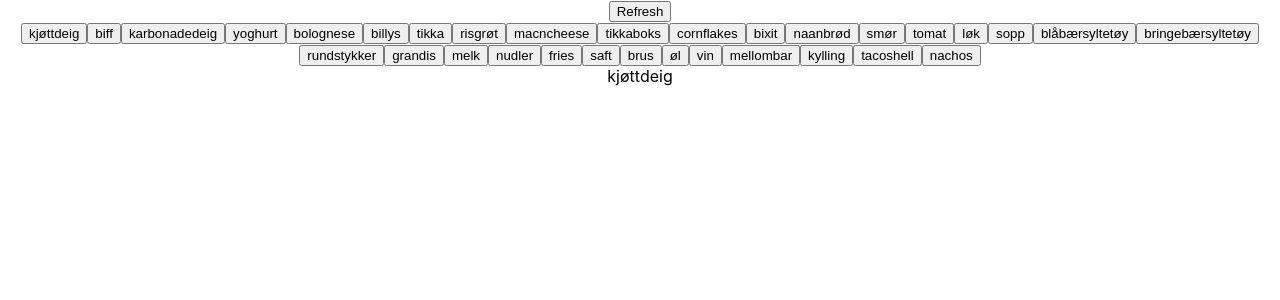
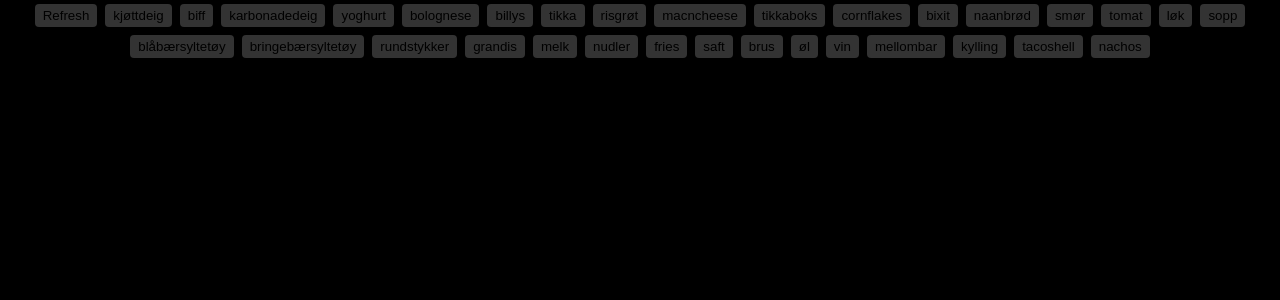
Before and after one commit to niklasmh/rpi-touch-gui, a React (Create React App) app: page / in a window 1280 px wide. Both pictures are taken after a click on the button "kjøttdeig". Shown: the top 300 px of the page. Built offline with nearby package versions, Linux system fonts and the light colour scheme.

Commit message:
Add some design and grouping

```diff
--- a/src/App.css
+++ /dev/null
@@ -1,3 +0,0 @@
-.App {
-  text-align: center;
-}
--- a/src/App.js
+++ b/src/App.js
@@ -1,5 +1,4 @@
 import { useEffect, useState } from "react";
-import "./App.css";
 
 let initialList = [];
 try {
@@ -55,21 +54,37 @@
 
   return (
     <div className="App">
+      <div>
         <button onClick={() => window.location.reload()}>Refresh</button>
-      <br />
         {stuff.map((s) => (
           <button key={s} onClick={() => setList((l) => [...l, { name: s, id: Date.now(), date: Date.now() }])}>
             {s}
           </button>
         ))}
-      <br />
-      {list
+      </div>
+      <div className="items">
+        {Object.values(
+          list
+            .sort((a, b) => b.date - a.date)
+            .reduce((acc, e) => {
+              console.log(acc);
+              return {
+                ...acc,
+                [e.name]: {
+                  ...e,
+                  count: acc[e.name] ? acc[e.name].count + 1 : 1,
+                  onClick: () => setList((l) => l.filter((i) => i.id !== e.id)),
+                },
+              };
+            }, {})
+        )
           .sort((a, b) => a.date - b.date)
           .map((e) => (
-          <div key={e.name} onClick={() => setList((l) => l.filter((i) => i.id !== e.id))}>
-            {e.name}
+            <div key={e.name} onClick={e.onClick} className="item">
+              {e.name} ({e.count})
             </div>
           ))}
+      </div>
     </div>
   );
 }
--- a/src/index.css
+++ b/src/index.css
@@ -1,13 +1,45 @@
 body {
   margin: 0;
-  font-family: -apple-system, BlinkMacSystemFont, 'Segoe UI', 'Roboto', 'Oxygen',
-    'Ubuntu', 'Cantarell', 'Fira Sans', 'Droid Sans', 'Helvetica Neue',
-    sans-serif;
+  font-family: -apple-system, BlinkMacSystemFont, "Segoe UI", "Roboto", "Oxygen", "Ubuntu", "Cantarell", "Fira Sans",
+    "Droid Sans", "Helvetica Neue", sans-serif;
   -webkit-font-smoothing: antialiased;
   -moz-osx-font-smoothing: grayscale;
+  background-color: #000;
 }
 
 code {
-  font-family: source-code-pro, Menlo, Monaco, Consolas, 'Courier New',
-    monospace;
+  font-family: source-code-pro, Menlo, Monaco, Consolas, "Courier New", monospace;
 }
+
+button {
+  border: none;
+  border-radius: 4px;
+  background-color: #333;
+  margin: 4px;
+  padding: 4px 8px;
+}
+
+.App {
+  text-align: center;
+  display: flex;
+  flex-direction: column;
+  align-items: center;
+  min-height: 100vh;
+  max-height: 100vh;
+  height: 100vh;
+}
+
+.items {
+  width: 100%;
+  height: 0;
+  flex: 1 0 auto;
+  display: flex;
+  flex-direction: column;
+  flex-wrap: wrap;
+  align-items: center;
+}
+
+.item {
+  display: inline-block;
+  padding: 6px;
+}
```
Lines whose indentation alone changed are shown as unchanged.
